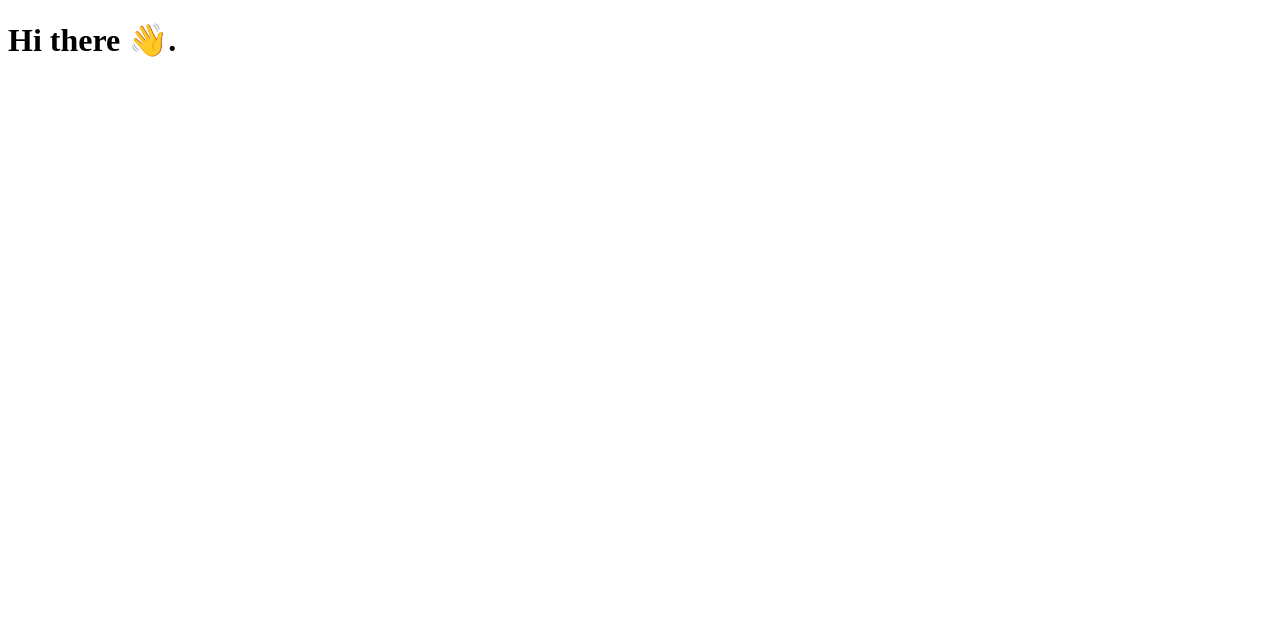
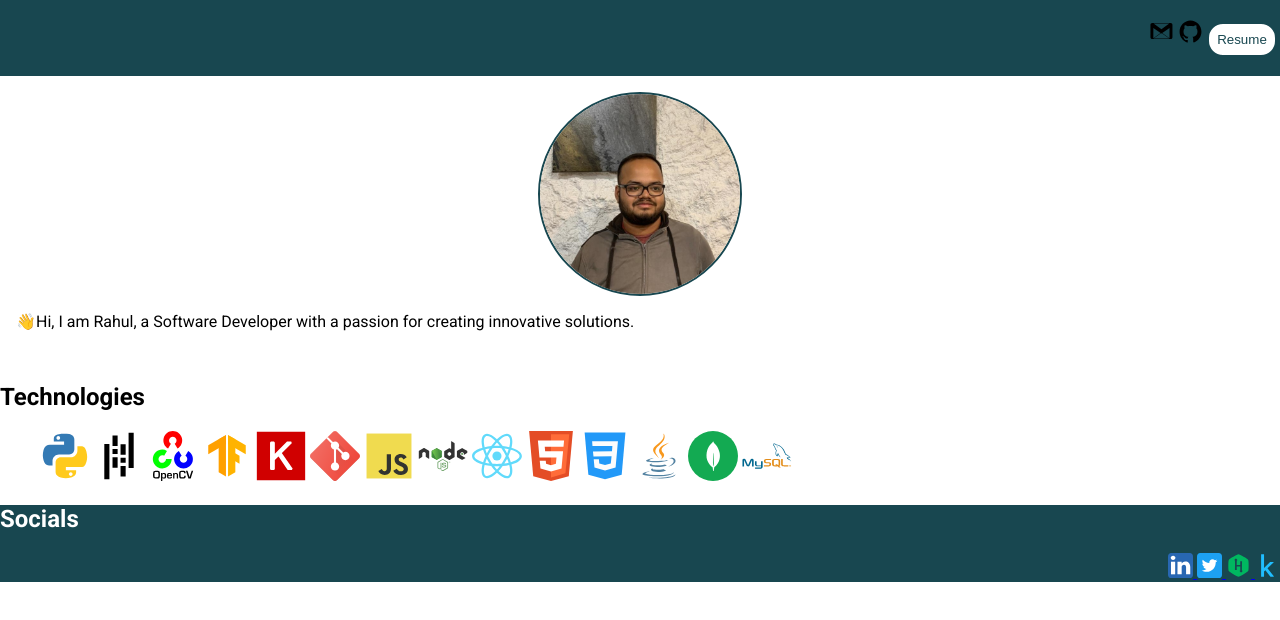
Before and after one commit to RahulJana/rahul-portfolio, a plain HTML site: page index.html in a window 1280 px wide. Drawn offline with Linux system fonts and the light colour scheme.

Commit message:
Added html files.

```diff
--- a/index.html
+++ b/index.html
@@ -1,12 +1,146 @@
 <!DOCTYPE html>
 <html lang="en">
-<head>
-    <meta charset="UTF-8">
-    <meta http-equiv="X-UA-Compatible" content="IE=edge">
-    <meta name="viewport" content="width=device-width, initial-scale=1.0">
-    <title>Rahul Jana</title>
-</head>
-<body>
-    <h1>Hi there 👋.</h1>
-</body>
+    <head>
+        <meta charset="UTF-8" />
+        <meta http-equiv="X-UA-Compatible" content="IE=edge" />
+        <meta name="viewport" content="width=device-width, initial-scale=1.0" />
+        <title>Home | Rahul Jana</title>
+        <link rel="stylesheet" href="./styles/styles.css" />
+    </head>
+    <body>
+        <!-- <h1>Hi there 👋</h1> -->
+        <nav class="navigation">
+            <div>
+                <!-- <h1>I am Rahul</h1> TODO: Add something minimal -->
+            </div>
+            <ul class="nav-right">
+                <img
+                    class="img-socials"
+                    src="./media/svg/black_gmail.svg"
+                    alt="gmail"
+                />
+                <img
+                    class="img-socials"
+                    src="./media/svg/github.svg"
+                    alt="github"
+                />
+                <!-- <a class="link link-active" href="./index.html">Home</a>
+                <a class="link" href="./projects.html">Projects</a>
+                <a class="link" href="./about.html">about</a> -->
+                <a href="./media/resume/Rahul_Resume.pdf">
+                    <button class="btn btn-secondary">Resume</button>
+                </a>
+            </ul>
+        </nav>
+        <header class="header">
+            <img
+                class="img-center img-round-profile"
+                src=".\media\Rahul.jpg"
+                alt="Rahul_Jana"
+            />
+            <div>
+                <p>
+                    <span class="hero-text"
+                        >👋Hi, I am Rahul, a Software Developer with a passion
+                        for creating innovative solutions.</span
+                    >
+                </p>
+            </div>
+        </header>
+        <div>
+            <h2>Technologies</h2>
+            <ul>
+                <img
+                    class="img-skills"
+                    src="./media/svg/python.svg"
+                    alt="python"
+                />
+                <img
+                    class="img-skills"
+                    src="./media/svg/pandas.svg"
+                    alt="pandas"
+                />
+                <img
+                    class="img-skills"
+                    src="./media/svg/opencv.svg"
+                    alt="opencv"
+                />
+                <img
+                    class="img-skills"
+                    src="./media/svg/tensorflow.svg"
+                    alt="tensorflow"
+                />
+                <img
+                    class="img-skills"
+                    src="./media/svg/keras.svg"
+                    alt="keras"
+                />
+
+                <img class="img-skills" src="./media/svg/git.svg" alt="git" />
+
+                <img class="img-skills" src="./media/svg/js.svg" alt="JS" />
+                <img
+                    class="img-skills"
+                    src="./media/svg/nodejs.svg"
+                    alt="nodeJS"
+                />
+
+                <img
+                    class="img-skills"
+                    src="./media/svg/react.svg"
+                    alt="react"
+                />
+                <img
+                    class="img-skills"
+                    src="./media/svg/html5.svg"
+                    alt="html5"
+                />
+                <img class="img-skills" src="./media/svg/css3.svg" alt="css3" />
+                <img class="img-skills" src="./media/svg/java.svg" alt="java" />
+
+                <img
+                    class="img-skills"
+                    src="./media/svg/mongodb-leaf.svg"
+                    alt="mongodb"
+                />
+                <img
+                    class="img-skills"
+                    src="./media/svg/mysql.svg"
+                    alt="mySQL"
+                />
+            </ul>
+        </div>
+        <footer class="footer">
+            <h2 class="footer-white-text">Socials</h2>
+            <ul class="footer-right">
+                <a href="https://www.linkedin.com/in/rahuljana-4/">
+                    <img
+                        class="img-socials"
+                        src="./media/svg/linkedin.svg"
+                        alt="linkedin"
+                    />
+                </a>
+                <a href="https://twitter.com/_Rahul_Jana_">
+                    <img
+                        class="img-socials"
+                        src="./media/svg/twitter.svg"
+                        alt="twitter"
+                    />
+                </a>
+                <a href="https://www.hackerrank.com/RahulJana4_6091">
+                    <img
+                        class="img-socials"
+                        src="./media/svg/hackerrank.svg"
+                        alt="hackerrank"
+                    />
+                </a>
+                <a href="https://www.kaggle.com/rahuljana02021999"
+                    ><img
+                        class="img-socials"
+                        src="./media/svg/kaggle.svg"
+                        alt="kaggle"
+                /></a>
+            </ul>
+        </footer>
+    </body>
 </html>
```
Also changed, not shown: components.html (added, +178 -0 lines), projects.html (added, +21 -0 lines).
